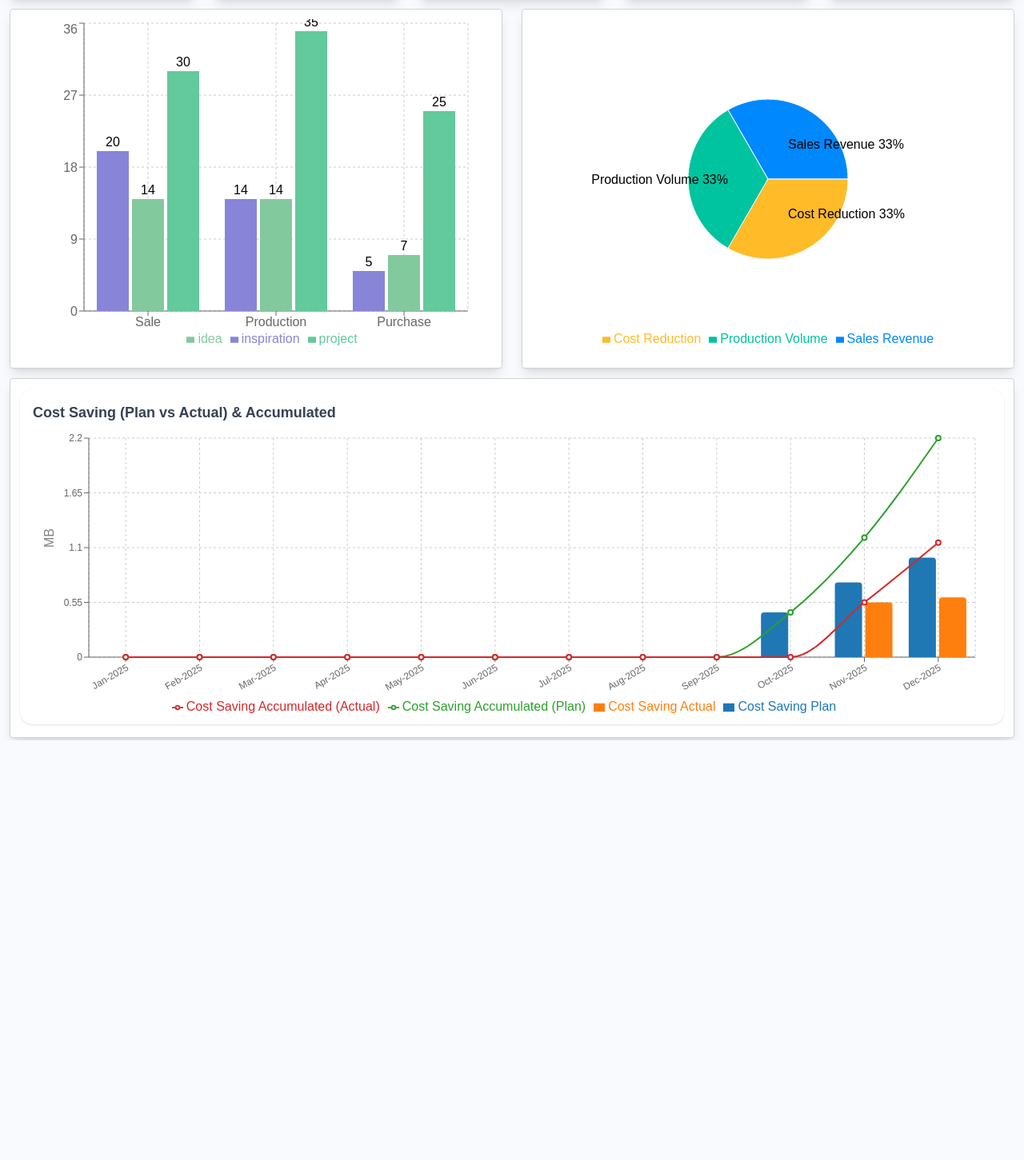
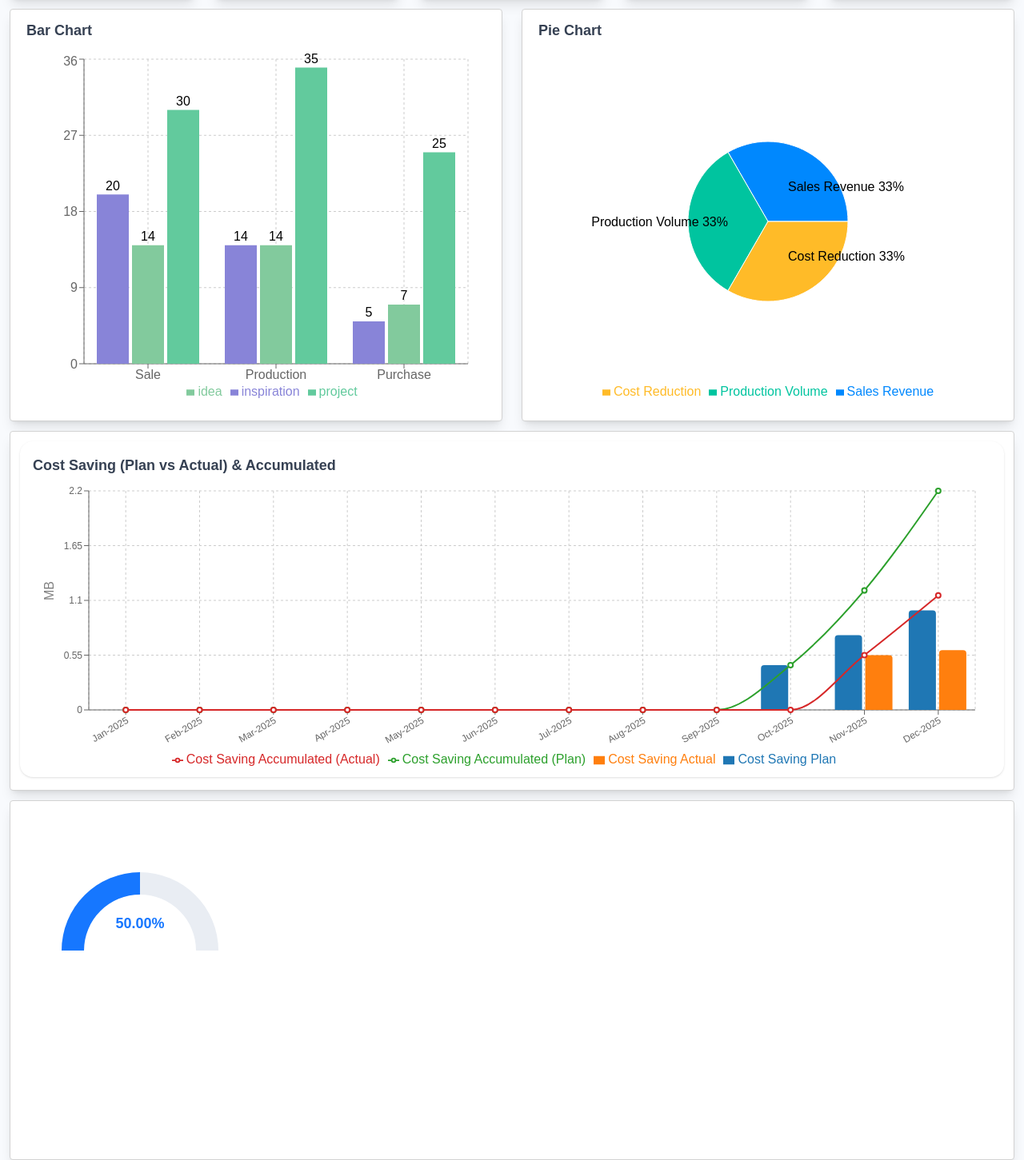
Before and after one commit to witchapartsangmuang/business_management, a Next.js app in the folder frontend/: page /dashboard/executive in a window 1280 px wide. Shown: the part 276-1727 px from the top of the page at 80% size. Before the commit the page ends 1202 px from the top, so only its background shows below. Built offline with nearby package versions, Linux system fonts and the light colour scheme.

Commit message:
add graph and input select

```diff
--- a/frontend/src/app/dashboard/executive/barchart.tsx
+++ b/frontend/src/app/dashboard/executive/barchart.tsx
@@ -42,7 +42,7 @@ export default function Barchart() {
             <BarChart
                 data={orgProjectCount}
                 margin={{
-                    top: 5,
+                    top: 10,
                     right: 30,
                     left: 20,
                     bottom: 5,
--- a/frontend/src/app/dashboard/executive/page.tsx
+++ b/frontend/src/app/dashboard/executive/page.tsx
@@ -2,6 +2,7 @@
 import Barchart from "./barchart"
 import BarchartACC from "./barchart-acc"
 import Piechart from "./Piechart"
+import GaugeChart from "./test"
 export default function DashboardPage() {
     return (
         <>
@@ -52,13 +53,19 @@ export default function DashboardPage() {
             </div>
             <div className="grid grid-cols-12">
                 <div className="col-span-6 mt-3 px-3">
-                    <div className="h-[450px] border border-[#D2D2D2] rounded p-3 bg-white shadow-lg">
-                        <Barchart />
+                    <div className="border border-[#D2D2D2] rounded p-3 bg-white shadow-lg">
+                        <h2 className="text-lg font-semibold text-gray-700 px-2 mb-2">Bar Chart</h2>
+                        <div className="h-[450px] mt-3">
+                            <Barchart />
+                        </div>
                     </div>
                 </div>
                 <div className="col-span-6 h-[450px] mt-3 px-3">
-                    <div className="h-[450px] border border-[#D2D2D2] rounded p-3 bg-white shadow-lg">
-                        <Piechart />
+                    <div className="border border-[#D2D2D2] rounded p-3 bg-white shadow-lg">
+                        <h2 className="text-lg font-semibold text-gray-700 px-2 mb-2">Pie Chart</h2>
+                        <div className="h-[450px] mt-3">
+                            <Piechart />
+                        </div>
                     </div>
                 </div>
                 <div className="col-span-12 mt-3 px-3">
@@ -66,6 +73,11 @@ export default function DashboardPage() {
                         <BarchartACC />
                     </div>
                 </div>
+                <div className="col-span-12 mt-3 px-3">
+                    <div className="h-[450px] border border-[#D2D2D2] rounded p-3 bg-white shadow-lg">
+                        <GaugeChart value={50}/>
+                    </div>
+                </div>
             </div>
         </>
     )
--- /dev/null
+++ b/frontend/src/app/dashboard/executive/test.tsx
@@ -0,0 +1,84 @@
+'use client';
+
+import { PieChart, Pie, Cell, ResponsiveContainer } from 'recharts';
+
+type GaugeProps = {
+  value: number;           // 0–100
+  color?: string;
+  trackColor?: string;
+  thickness?: number;
+  width?: number;
+  height?: number;         // สูงน้อยกว่ากว้าง เพื่อเป็นครึ่งวงกลม
+};
+
+export default function Gauge({
+  value,
+  color = '#1677ff',
+  trackColor = '#e9edf3',
+  thickness = 28,
+  width = 300,
+  height = 180,
+}: GaugeProps) {
+  const pct = Math.max(0, Math.min(100, value));
+  const data = [{ v: pct }, { v: 100 - pct }];
+
+  return (
+    <div style={{ position: 'relative', width, height }}>
+      {/* 🔵 ตัวเลขทับตรงกลาง (ไม่บล็อกการคลิก) */}
+      <div
+        style={{
+          position: 'absolute',
+          left: '50%',
+          top: '50%',
+          transform: 'translate(-50%, 140%)', // ขยับขึ้นให้อยู่กลางครึ่งวง
+          fontSize: 18,
+          fontWeight: 800,
+          color,
+          pointerEvents: 'none',
+        }}
+      >
+        {pct.toFixed(2)}%
+      </div>
+
+      <ResponsiveContainer width="100%" height="100%">
+        <PieChart>
+          {/* track */}
+          <Pie
+            data={[{ v: 100 }]}
+            dataKey="v"
+            cx="50%"
+            cy="100%"
+            startAngle={180}
+            endAngle={0}
+            innerRadius={70}
+            outerRadius={70 + thickness}
+            stroke="none"
+            isAnimationActive={false}
+            focusable={false}
+          >
+            <Cell fill={trackColor} />
+          </Pie>
+
+          {/* value */}
+          <Pie
+            data={data}
+            dataKey="v"
+            cx="50%"
+            cy="100%"
+            startAngle={180}
+            endAngle={0}
+            innerRadius={70}
+            outerRadius={70 + thickness}
+            stroke="none"
+            cornerRadius={0}
+            isAnimationActive
+            focusable={false}
+          >
+            <Cell fill={color} />
+            <Cell fill="transparent" />
+          </Pie>
+        </PieChart>
+      </ResponsiveContainer>
+    </div>
+  );
+}
--- a/frontend/src/app/globals.css
+++ b/frontend/src/app/globals.css
@@ -24,3 +24,5 @@ body {
   color: var(--foreground);
   font-family: Arial, Helvetica, sans-serif;
 }
+
+.recharts-layer:focus, .recharts-surface:focus, .recharts-sector:focus { outline: none; }
```
Also changed, not shown: frontend/package.json (+5 -4 lines), frontend/src/components/test.tsx (added, +21 -0 lines), 1 other file (tests, documents, lock files or other folders).
